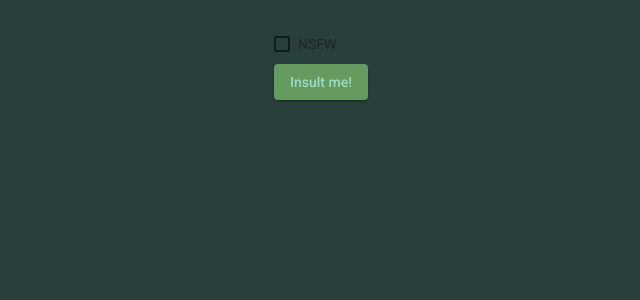
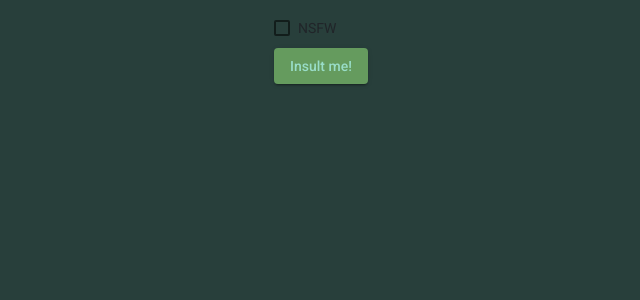
Before and after one commit to boogermanus/insulter, an Angular app in the folder insulter/: page / in a window 1280 px wide. Shown: the top 300 px of the page, without its empty margins (191-831 px from the left). Built offline with nearby package versions, Linux system fonts and the light colour scheme.

Commit message:
another try... :(

```diff
--- a/insulter/src/app/app.component.html
+++ b/insulter/src/app/app.component.html
@@ -1,12 +1,7 @@
 <div class="container">
   <div class="row d-flex justify-content-center">
     <div class="col-md-6">
-      <h1 [@isInsultGenerated]="insultVisible">{{insult.beginning}} {{insult.middle}} {{insult.end}}</h1>
-    </div>
-  </div>
-  <div class="row d-flex justify-content-center">
-    <div class="col-md-6">
-      <h1 [@isInsultGenerated]="insultVisible">{{insult.middle}}</h1>
+      <h1>{{insult.beginning}} {{insult.middle}} {{insult.end}}</h1>
     </div>
   </div>
   <div class="row d-flex justify-content-center">
```
